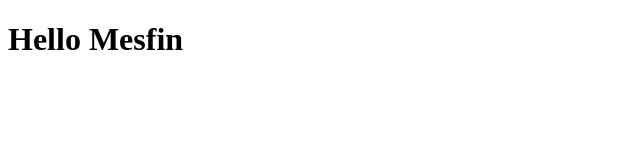
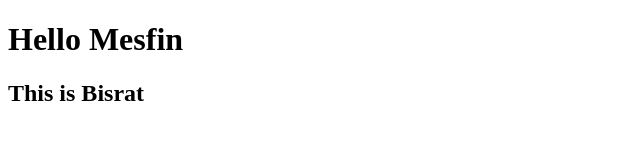
Before and after one commit to brookkidus/gitPractice-1, a plain HTML site: page Pages/index.html in a window 1280 px wide. Shown: the whole page, without its empty margins (0-640 px from the left). Drawn offline with Linux system fonts and the light colour scheme.

Commit message:
added messege

```diff
--- a/Pages/index.html
+++ b/Pages/index.html
@@ -8,5 +8,6 @@
 </head>
 <body>
   <h1>Hello Mesfin</h1>
+  <h2>This is Bisrat</h2>
 </body>
 </html>
```
